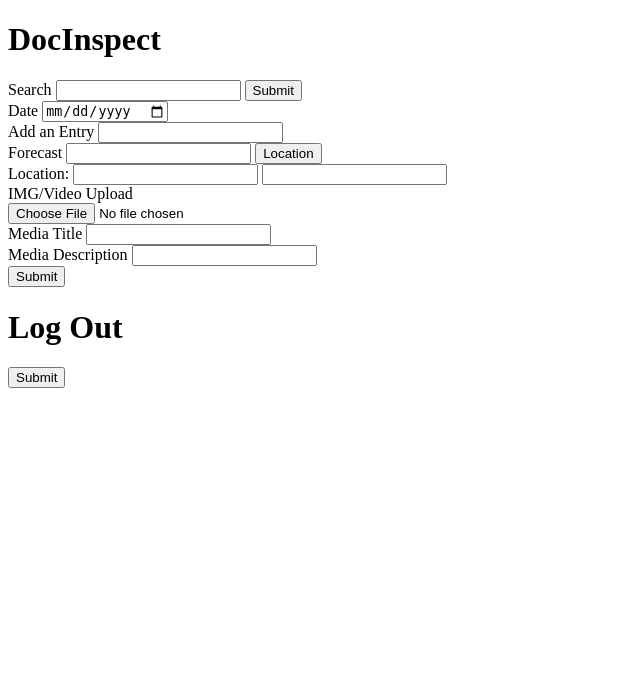
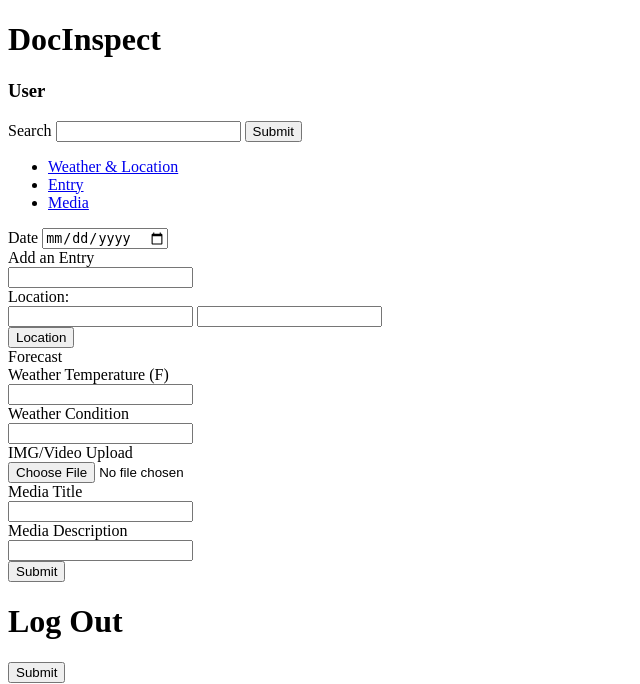
Before and after one commit to zyonxiong/DocInspect, a Flask app: template templates/User_Homepage.html in a window 1280 px wide. Shown: the top 684 px of the page, without its empty margins (0-640 px from the left). Run offline with Flask 2, Linux system fonts and the light colour scheme; the template is opened without the code that fills it, so the values that code supplies are empty.

Commit message:
Added weather temp and condition into my database. Used seed database to drop and recreate database. Changed and added variables into my crud function for create new entry. Added weather information into add-entry route. Added those information to pass to my weather API and display the changes on my all_entries. Added more jinja variables to all_entries.html and rearrange some information around. Added a nav bar into user_homepage.html.

```diff
--- a/model.py
+++ b/model.py
@@ -44,7 +44,10 @@ class Entry(db.Model):
     date_created = db.Column(db.DateTime,
                     nullable=True)
 
-    weather = db.Column(db.String(50),
+    weather_condition = db.Column(db.String(50),
+                        nullable=True)
+
+    weather_temperature = db.Column(db.String(50),
                         nullable=True)
 
     latitude = db.Column(db.String(50),
--- a/server.py
+++ b/server.py
@@ -1,6 +1,6 @@
 
 from flask import (Flask, render_template, request, flash, session, redirect, jsonify)
-from model import Entry, Media, connect_to_db
+from model import Entry, Media, User, connect_to_db
 import crud
 from app_secrets import CLOUDINARY_KEY, CLOUDINARY_SECRET, CLOUD_NAME, WEATHER_KEY
 import cloudinary.uploader
@@ -76,7 +76,7 @@ def user_login():
 def logout():
 
     """Log out a user from DocInspect"""
-
+    #what is session.pop('username',none)
     return redirect('/')
 
 
@@ -86,13 +86,14 @@ def add_entry():
     user_id = session['user_id']
     entry_text = request.form.get('entry')
     date_created = request.form.get('date')
-    weather = request.form.get('weather')
+    weather_condition = request.form.get('weather-condition')
+    weather_temperature = request.form.get('weather-temperature')
     longitude = request.form.get('longitude')
     latitude = request.form.get('latitude')
 
     new_entry = crud.create_new_entry(user_id, entry_text,
-                                   date_created, weather,
-                                       latitude, longitude)
+                                   date_created, weather_condition,
+                                   weather_temperature, latitude, longitude)
 
     title = request.form.get('title')
     description = request.form.get('description')
@@ -104,11 +105,8 @@ def add_entry():
                                         api_key=CLOUDINARY_KEY,
                                         api_secret=CLOUDINARY_SECRET,
                                         cloud_name=CLOUD_NAME)
-    print(dir(result))
-    print()
-    print(result)
+
     img_url = result['url']
-    print(img_url)
 
     new_media = crud.create_new_media(new_entry,title,description,img_url)
 
--- a/static/JS/geolocation_api.js
+++ b/static/JS/geolocation_api.js
@@ -1,9 +1,8 @@
 function successFunction(data)
     {
-      $('#weather').val(data.current.condition.text)
-      //$('#temperature').val(data.current.temp_f)
+      $('#weather-temperature').val(data.current.temp_f)
+      $('#weather-condition').val(data.current.condition.text)
       //$('#date').val(data.location.localtime)
-      // console.log(data.current.condition.text);
       $('#longitude').val(data.location.lon)
       $('#latitude').val(data.location.lat)
 
--- a/templates/User_Homepage.html
+++ b/templates/User_Homepage.html
@@ -3,6 +3,7 @@
 {% block body %}
 
     <h1>DocInspect</h1>
+    <h3> User </h3>
   <body>
 
     <form id='search' action='/search-associated-entries'>
@@ -12,25 +13,37 @@
         <input type="submit" id='search-button' name='search-button'>
       </div>
 
+    <div class='container'>
+      <nav>
+        <ul>
+          <li><a href="#">Weather & Location</a></li>
+          <li><a href="#">Entry</a></li>
+          <li><a href="#">Media</a></li>
+        </ul>
+      </nav>
+
+  </div>
     </form>
 
     <form action='/add-entry' method="POST" enctype="multipart/form-data">
       <div>
         <label>Date <input type="date" id='date' name='date'></label><br>
-        <label>Add an Entry
+        <label>Add an Entry</label><br>
           <input type="textarea" id= 'entry' name='entry'><br>
-        </label>
-        <label>Forecast</label>
-          <input type='text' id='weather' name='weather'>
-          <button id='location'>Location</button><br>
-          <label>Location:</label>
+          <label>Location:</label><br>
           <input type='text' id='longitude' name='longitude'>
           <input type='text' id='latitude' name='latitude'><br>
+          <button id='location'>Location</button><br>
+          <label>Forecast</label><br>
+          <label>Weather Temperature (F)</label><br>
+          <input type='text' id='weather-temperature' name='weather-temperature'><br>
+          <label>Weather Condition</label><br>
+          <input type='text' id='weather-condition' name='weather-condition'><br>
         <label>IMG/Video Upload</label><br>
           <input type="file" name="file_name"><br>
-          <label>Media Title</label>
+          <label>Media Title</label><br>
           <input type='text' name='title'><br>
-          <label>Media Description</label>
+          <label>Media Description</label><br>
           <input type='text' name='description'><br>
           <input type="submit"><br>
       </div>
```
Also changed, not shown: crud.py (+4 -3 lines), seed_database.py (+7 -49 lines), templates/all_entries.html (+3 -5 lines).
